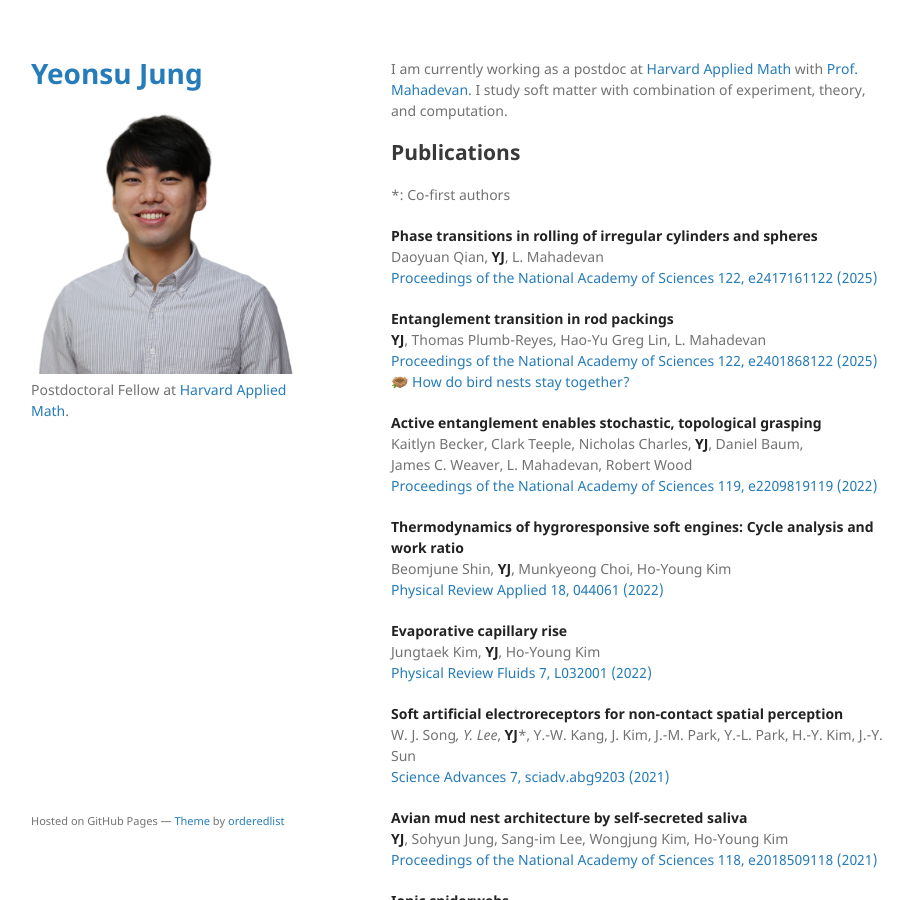
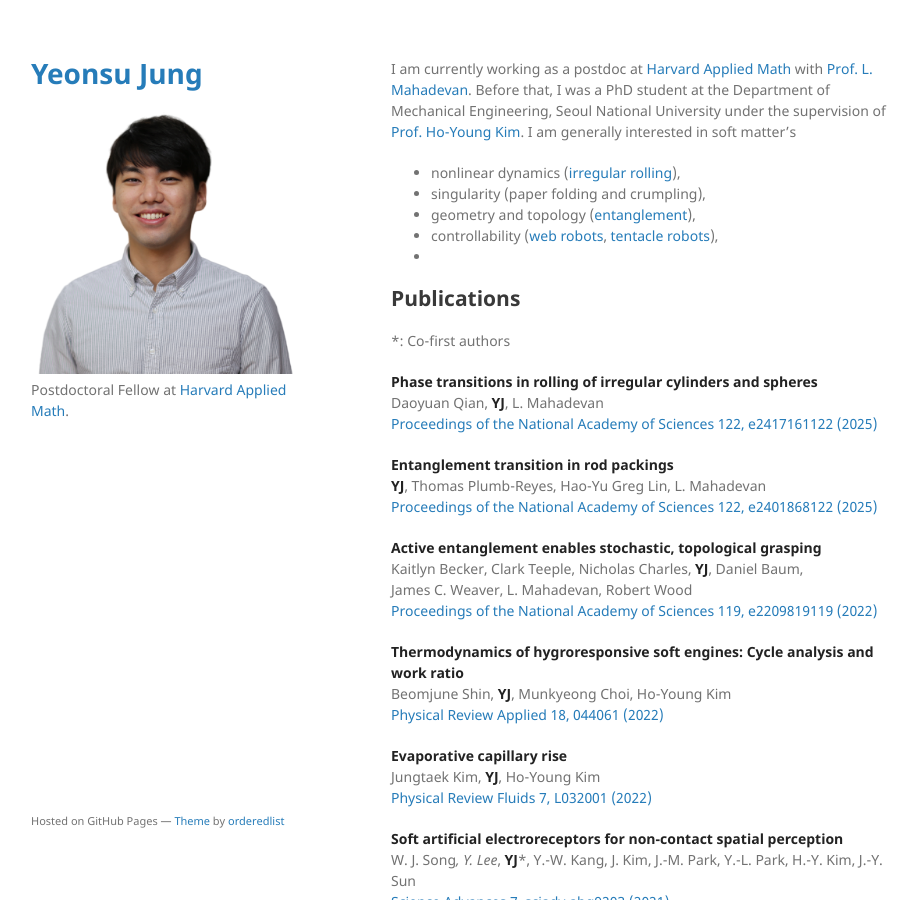
Before and after one commit to yeonsu-jung/website_pages-themes-minimal-c27a30c, a Jekyll site: the page built from index.md, in a window 1280 px wide and 900 px high. Shown: the whole window, without its empty margins (179-1097 px from the left). Built offline with Jekyll 4.4.1, drawn with Linux system fonts in a browser that asks for light colours.

Commit message:
Update index.md

```diff
--- a/index.md
+++ b/index.md
@@ -2,7 +2,12 @@
 layout: default
 ---
 
-I am currently working as a postdoc at [Harvard Applied Math](https://seas.harvard.edu/applied-mathematics) with [Prof. Mahadevan](https://softmath.seas.harvard.edu/). I study soft matter with combination of experiment, theory, and computation.
+I am currently working as a postdoc at [Harvard Applied Math](https://seas.harvard.edu/applied-mathematics) with [Prof. L. Mahadevan](https://softmath.seas.harvard.edu/). Before that, I was a PhD student at the Department of Mechanical Engineering, Seoul National University under the supervision of [Prof. Ho-Young Kim](https://fluids.snu.ac.kr/). I am generally interested in soft matter's
+- nonlinear dynamics ([irregular rolling](https://www.pnas.org/doi/10.1073/pnas.2417161122)),
+- singularity (paper folding and crumpling),
+- geometry and topology ([entanglement](https://www.pnas.org/doi/10.1073/pnas.2401868122)),
+- controllability ([web robots](https://www.science.org/doi/10.1126/scirobotics.aaz5405), [tentacle robots](https://www.pnas.org/doi/10.1073/pnas.2209819119)),
+-
 
 <!-- [Research statement](./research-statement.html) -->
 
@@ -19,7 +24,6 @@ Daoyuan Qian, **YJ**, L. Mahadevan
 **Entanglement transition in rod packings**
 **YJ**, Thomas Plumb-Reyes, Hao-Yu Greg Lin, L. Mahadevan
 [Proceedings of the National Academy of Sciences 122, e2401868122 (2025)](https://www.pnas.org/doi/10.1073/pnas.2401868122)
-🪹 [How do bird nests stay together?](https://seas.harvard.edu/news/2025/04/how-do-bird-nests-stay-together)
 
 **Active entanglement enables stochastic, topological grasping**
 Kaitlyn Becker, Clark Teeple, Nicholas Charles, **YJ**, Daniel Baum,
```
